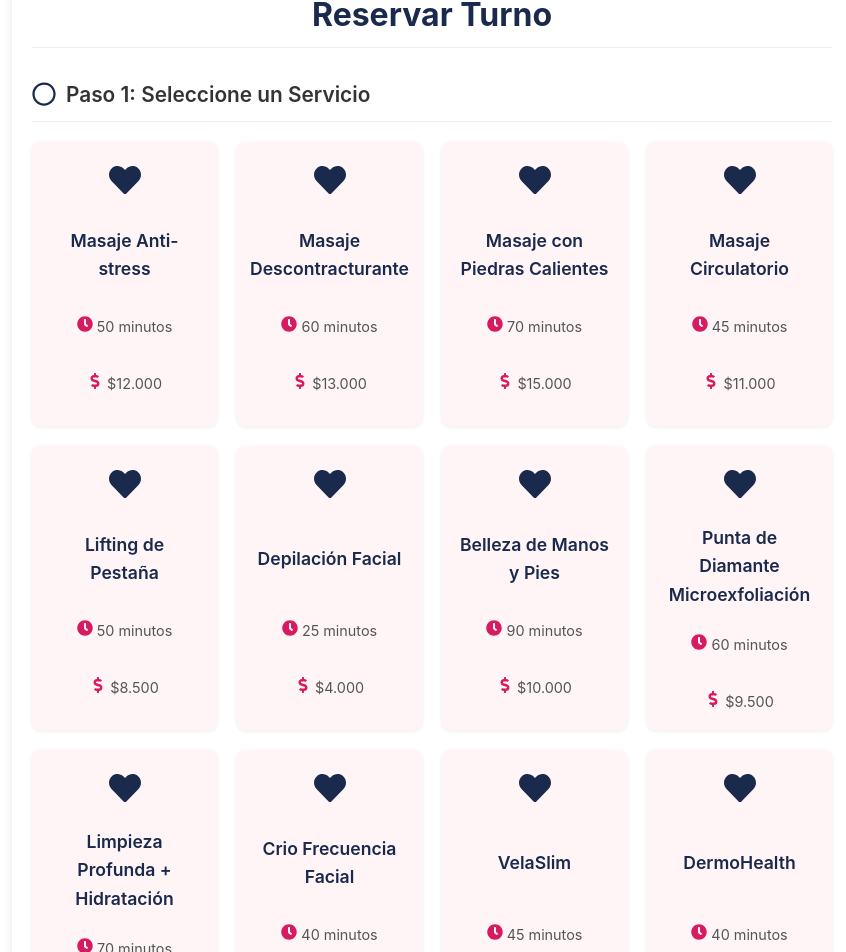
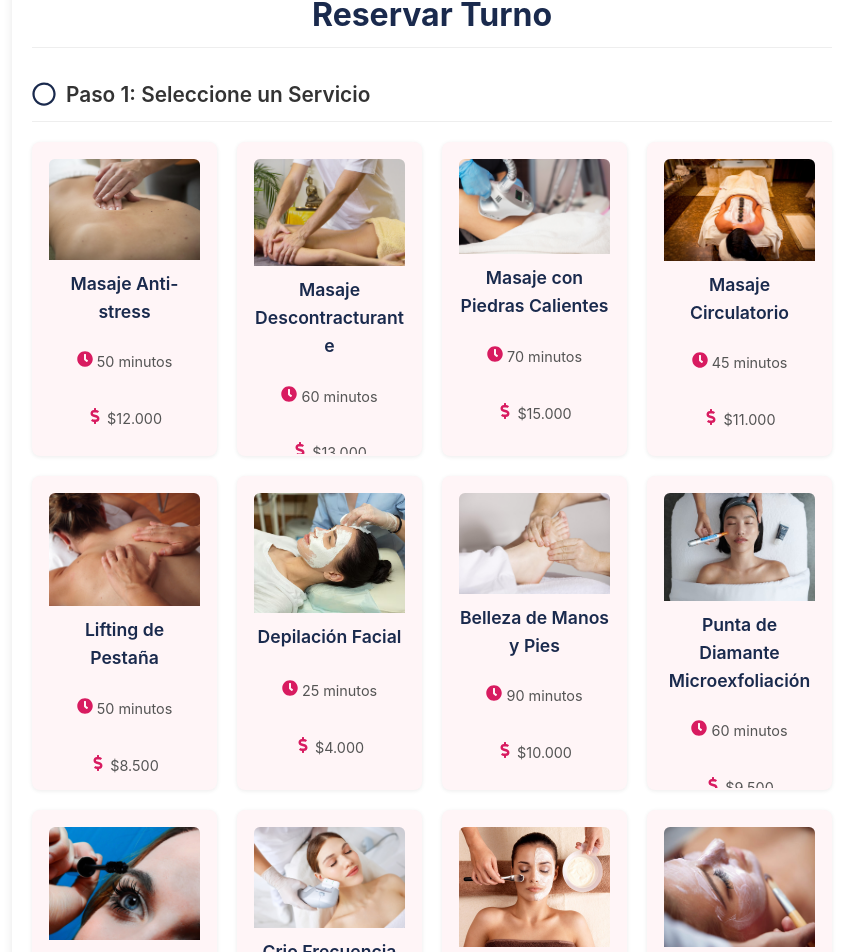
Before and after one commit to nazabe/tpi_mds, a React (Vite) app: page /mds/reservar in a window 1280 px wide. Shown: the part 146-1098 px from the top of the page, without its empty margins (208-1054 px from the left). Built offline with nearby package versions, Linux system fonts and the light colour scheme.

Commit message:
Imagenes para la bookingpage

```diff
--- a/src/components/BookingPage/BookingPage.tsx
+++ b/src/components/BookingPage/BookingPage.tsx
@@ -23,37 +23,39 @@ interface Service {
   duration: string; // Duración (ej: "45 minutos")
   price: string; // Precio (ej: "$40000,00")
   icon?: React.ReactNode; // Icono opcional para el servicio (ej: <FaHeart />)
+   imageUrl?: string; // Añadimos un campo opcional para la URL de la imagen
   // Puedes añadir más campos si necesitas (ej: description, image)
 }
 
-// Datos de ejemplo de los servicios (Actualizados con los valores proporcionados)
-// Idealmente, estos datos vendrían de una API o un archivo de configuración central
-
+// Datos de ejemplo de los servicios con rutas de imagen corregidas (incluyendo /mds/)
 const servicesData: Service[] = [
   // Servicios Individuales - Masajes
-  { id: 1, name: "Masaje Anti-stress", duration: "50 minutos", price: "$12.000", icon: <FaHeart /> },
-  { id: 2, name: "Masaje Descontracturante", duration: "60 minutos", price: "$13.000", icon: <FaHeart /> },
-  { id: 3, name: "Masaje con Piedras Calientes", duration: "70 minutos", price: "$15.000", icon: <FaHeart /> },
-  { id: 4, name: "Masaje Circulatorio", duration: "45 minutos", price: "$11.000", icon: <FaHeart /> },
+  { id: 1, name: "Masaje Anti-stress", duration: "50 minutos", price: "$12.000", icon: <FaHeart />, imageUrl: "/mds/images/services/massage-3795693_1280.jpg" },
+  { id: 2, name: "Masaje Descontracturante", duration: "60 minutos", price: "$13.000", icon: <FaHeart />, imageUrl: "/mds/images/services/massage-2768832_1280.jpg" },
+  { id: 3, name: "Masaje con Piedras Calientes", duration: "70 minutos", price: "$15.000", icon: <FaHeart />, imageUrl: "/mds/images/services/m_116_1677502402.jpg" },
+  { id: 4, name: "Masaje Circulatorio", duration: "45 minutos", price: "$11.000", icon: <FaHeart />, imageUrl: "/mds/images/services/people-3184615_1280.jpg" },
 
   // Servicios Individuales - Belleza
-  { id: 5, name: "Lifting de Pestaña", duration: "50 minutos", price: "$8.500", icon: <FaHeart /> },
-  { id: 6, name: "Depilación Facial", duration: "25 minutos", price: "$4.000", icon: <FaHeart /> },
-  { id: 7, name: "Belleza de Manos y Pies", duration: "90 minutos", price: "$10.000", icon: <FaHeart /> },
+  { id: 5, name: "Lifting de Pestaña", duration: "50 minutos", price: "$8.500", icon: <FaHeart />, imageUrl: "/mds/images/services/woman-567021_1280.jpg" },
+  { id: 6, name: "Depilación Facial", duration: "25 minutos", price: "$4.000", icon: <FaHeart />, imageUrl: "/mds/images/services/beautiful-young-woman-facial-treatment-beauty-salon-applying-cream_219728-3075.avif" },
+  { id: 7, name: "Belleza de Manos y Pies", duration: "90 minutos", price: "$10.000", icon: <FaHeart />, imageUrl: "/mds/images/services/physical-therapy-2133286_1280.jpg" },
 
   // Servicios Individuales - Tratamientos Faciales
-  { id: 8, name: "Punta de Diamante Microexfoliación", duration: "60 minutos", price: "$9.500", icon: <FaHeart /> },
-  { id: 9, name: "Limpieza Profunda + Hidratación", duration: "70 minutos", price: "$11.000", icon: <FaHeart /> },
-  { id: 10, name: "Crio Frecuencia Facial", duration: "40 minutos", price: "$9.000", icon: <FaHeart /> },
+  { id: 8, name: "Punta de Diamante Microexfoliación", duration: "60 minutos", price: "$9.500", icon: <FaHeart />, imageUrl: "/mds/images/services/831TreatmentShoot_Derma_0204.jpg" },
+  { id: 9, name: "Limpieza Profunda + Hidratación", duration: "70 minutos", price: "$11.000", icon: <FaHeart />, imageUrl: "/mds/images/services/face-2722810_1280.jpg" },
+  { id: 10, name: "Crio Frecuencia Facial", duration: "40 minutos", price: "$9.000", icon: <FaHeart />, imageUrl: "/mds/images/services/conoce-todo-sobre-la-radio-frecuencia-facial.jpg" },
 
   // Servicios Individuales - Tratamientos Corporales
-  { id: 11, name: "VelaSlim", duration: "45 minutos", price: "$10.500", icon: <FaHeart /> },
-  { id: 12, name: "DermoHealth", duration: "40 minutos", price: "$9.000", icon: <FaHeart /> },
-  // Descomentados y actualizados con los datos proporcionados
+  { id: 11, name: "VelaSlim", duration: "45 minutos", price: "$10.500", icon: <FaHeart />, imageUrl: "/mds/images/services/facial-8224799_1280.jpg" },
+  { id: 12, name: "DermoHealth", duration: "40 minutos", price: "$9.000", icon: <FaHeart />, imageUrl: "/mds/images/services/ai-generated-8270432_1280.jpg" },
+  // Estos dos servicios no tenían una imagen clara asociada en tu lista, así que mantengo placeholders o ajusta si tienes imágenes específicas.
+   { id: 13, name: "Criofrecuencia Corporal", duration: "XX minutos", price: "$XXXXX,XX", icon: <FaHeart />, imageUrl: "https://placehold.co/180x120/fdebf2/1a2a4d?text=Criofrecuencia+Corporal" }, // <-- Actualiza si tienes datos y URL real
+   { id: 14, name: "Ultracavitación", duration: "XX minutos", price: "$XXXXX,XX", icon: <FaHeart />, imageUrl: "https://placehold.co/180x120/fdebf2/1a2a4d?text=Ultracavitación" }, // <-- Actualiza si tienes datos y URL real
+
 
   // Servicios Grupales (Mantengo como estaban en tu código, comentados)
-  // { id: 15, name: "Hidromasajes", duration: "XX minutos", price: "$XXXXX,XX", icon: <FaHeart /> },
-  // { id: 16, name: "Yoga", duration: "XX minutos", price: "$XXXXX,XX", icon: <FaHeart /> },
+  // { id: 15, name: "Hidromasajes", duration: "XX minutos", price: "$XXXXX,XX", icon: <FaHeart />, imageUrl: "/mds/images/services/URL_REAL_HIDROMASAJES" },
+  // { id: 16, name: "Yoga", duration: "XX minutos", price: "$XXXXX,XX", icon: <FaHeart />, imageUrl: "/mds/images/services/URL_REAL_YOGA" },
 
 ];
 
@@ -301,7 +303,25 @@ const BookingPage: React.FC = () => {
               onClick={() => handleSelectService(service.id)} // Llama a handleSelectService
             >
               {/* Contenido de la tarjeta (ícono, nombre, info) */}
-              <div className={styles.serviceIcon}>{service.icon}</div> {/* Icono del servicio (azul oscuro) */}
+              {/* Mostramos la imagen si existe */}
+              {service.imageUrl && (
+                  <img
+                      src={service.imageUrl}
+                      alt={service.name} // Alt text para accesibilidad
+                      className={styles.serviceImage} // Clase CSS para estilizar la imagen
+                      // Opcional: onError para manejar imágenes no encontradas
+                      onError={(e) => {
+                          const target = e.target as HTMLImageElement;
+                          target.onerror = null; // Previene bucles infinitos
+                          target.src = 'https://placehold.co/180x120/cccccc/333333?text=Imagen+no+disponible'; // Imagen de fallback
+                      }}
+                  />
+              )}
+              {/* Si no hay imagen, mostramos el icono (si existe) */}
+              {!service.imageUrl && service.icon && (
+                  <div className={styles.serviceIcon}>{service.icon}</div>
+              )}
+
               <h3 className={styles.serviceName}>{service.name}</h3> {/* Nombre (azul oscuro) */}
               <div className={styles.serviceInfo}> {/* Duración y Precio */}
                 <p className={styles.serviceDetail}>
@@ -336,22 +356,8 @@ const BookingPage: React.FC = () => {
                  ) : (
                      <FaCalendarAlt className={styles.stepIcon} /> // Actual (azul oscuro)
                  )}
-                 <h2 className={styles.stepTitle}>Paso 2: Seleccione Profesional,   Fecha y Hora</h2>
+                 <h2 className={styles.stepTitle}>Paso 2: Seleccione Fecha y Hora</h2>
               </div> {/* Fin stepIndicator */}
-
-              {/* Selección de Profesional */}
-                <div className={styles.professionalSelectionContainer}>
-                <label htmlFor="professionalSelect" className={styles.dateLabel}>
-                    Seleccione profesional a elección
-                </label>
-                <select id="professionalSelect" className={styles.dateInput}>
-                    <option value="">-- Seleccione un profesional --</option>
-                    <option value="1">Dra. López - 42 años</option>
-                    <option value="2">Dr. García - 37 años</option>
-                    <option value="3">Lic. Pérez - 29 años</option>
-                </select>
-
-                </div>
 
               {/* Sección de Selección de Fecha */}
               <div className={styles.dateSelectionContainer}>
@@ -401,9 +407,9 @@ const BookingPage: React.FC = () => {
               </div> {/* Fin timeSelectionContainer */}
 
               {/* Botón Volver para el Paso 2 */}
-               {/* <div className={styles.bookingActions}>
+               <div className={styles.bookingActions}>
                    <button className={styles.backButton} onClick={handleGoBack}>Volver</button>
-               </div> */}
+               </div>
 
 
           </div>
@@ -483,7 +489,8 @@ const BookingPage: React.FC = () => {
                       </p>
 
                   </div>
-               )}
+              )}
+
 
               {/* --- Sección de Formulario de Datos Personales (Visible si NO logeado O si eligió continuar sin login) --- */}
               {/* Muestra el formulario SOLO si el cliente NO está logeado Y NO hay mensaje de autenticación (es decir, eligió continuar sin login) */}
@@ -549,7 +556,7 @@ const BookingPage: React.FC = () => {
                        </div>
 
                   </div>
-              )} {/* Fin renderizado condicional del formulario de datos */}
+              )}
 
               {/* --- Mensaje de Usuario Logeado (Visible si SÍ está logeado) --- */}
               {isClientLoggedIn && (
```
Also changed, not shown: src/components/BookingPage/BookingPage.module.css.
